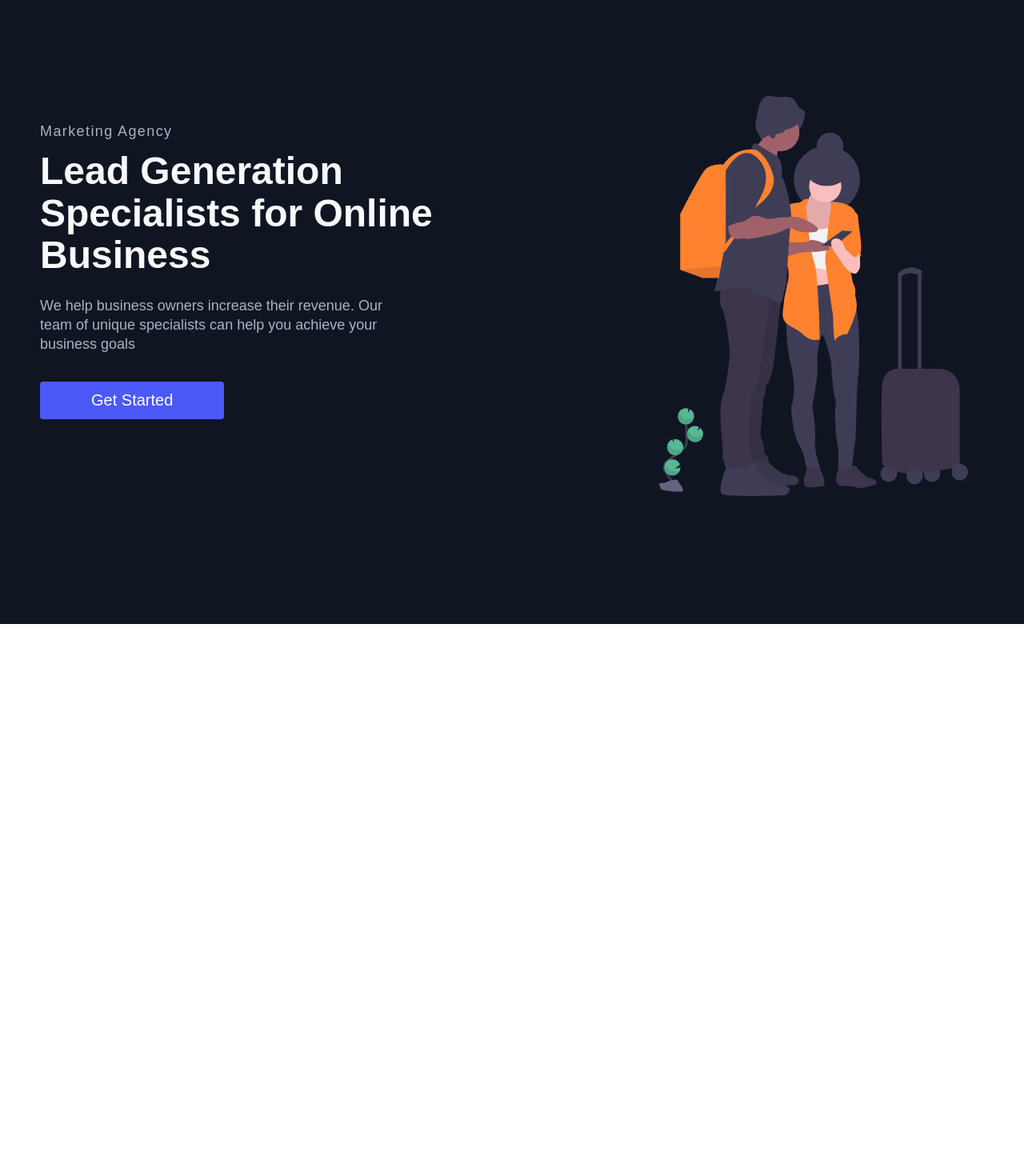
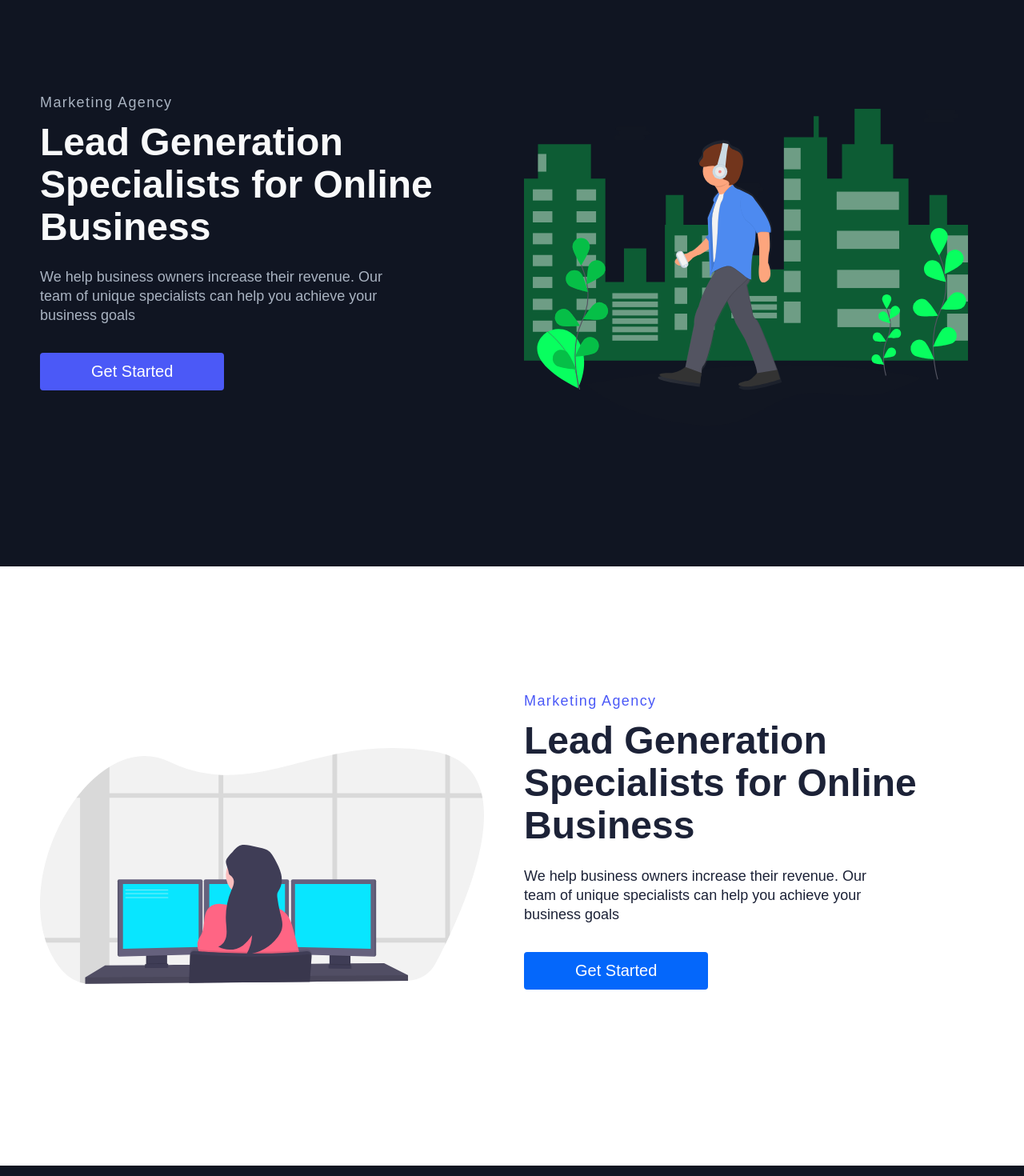
Before and after one commit to danifranklingr/MusicServicesPage, a React (Create React App) app: page / in a window 1280 px wide. Shown: the part 120-1590 px from the top of the page at 80% size. Before the commit the page ends 900 px from the top, so only its background shows below. Built offline with nearby package versions, Linux system fonts and the light colour scheme.

Commit message:
Home Con Varios InfoSection

```diff
--- a/src/App.js
+++ b/src/App.js
@@ -5,7 +5,7 @@ import GlobalStyle from "./globalStyles";
 import Home from "./pages/HomePage/Home";
 
 
-//				Minuto 1:28:00
+//				Minuto 1:33:00
 // https://www.youtube.com/watch?v=iP_HqoCuRI0&list=PLrai-is-V9ea3sRtdPI4VuRgG_QqOH4G9&index=15&t=1805s
 
 
--- a/src/components/InfoSection/InfoSection.elements.js
+++ b/src/components/InfoSection/InfoSection.elements.js
@@ -11,22 +11,22 @@ export const InfoRow = styled.div`	// Contenedor de un artículo.
 	margin: 0 -15px -15px -15px;
 	flex-wrap: wrap;
 	align-items: center;
-	flex-direction: ${({imgStart}) => (imgStart ? "row-reverse" : "row")};
-`;
+	flex-direction: ${({imgStart}) => (imgStart ? "row-reverse" : "row")};	// Esta prop determina si el
+`;															// section mostrará la imagen antes o después del texto.
 
 export const InfoColumn = styled.div`		// Columna dentro del contenedor InfoRow.
 	margin-bottom: 15px;
 	padding-right: 15px;
 	padding-left: 15px;
 	flex: 1;
-	max-width: 50%;
-	flex-basis: 50%;
+	max-width: 50%;		// Al tener la pantalla grande, cada una de las columnas (son dos) en InfoSection
+	flex-basis: 50%;		// ocupa un ancho máximo del 50% de su contenedor.
 
 	@media (max-width: 768px){
-		max-width: 100%;
-		flex-basis: 100%;
-		display: flex;
-		justify-content: center;
+		max-width: 100%;				// Al tener la pantalla pequeña, cada columna ocupa el total del ancho,
+		flex-basis: 100%;				// logrando así que el contenido se ubique una "columna" encima de la
+		display: flex;					// otra.
+		justify-content: center;	// Y centrado.
 	}
 `;
 
--- a/src/components/InfoSection/InfoSection.js
+++ b/src/components/InfoSection/InfoSection.js
@@ -3,7 +3,6 @@ import {Link} from "react-router-dom";
 import {Container, Button} from "../../globalStyles";
 import {InfoSec, InfoRow, InfoColumn, TextWrapper, TopLine,
 			Heading, Subtitle, ImgWrapper, Img } from "./InfoSection.elements";
-
 
 					// Plantilla para las secciones de información al centro de la página.
 function InfoSection({primary, lightBg, imgStart, lightTopLine, topLine, lightText,
--- a/src/pages/HomePage/Data.js
+++ b/src/pages/HomePage/Data.js
@@ -3,14 +3,65 @@ export const homeObjOne = {		// Se arma el objeto que se pasa como prop a la pla
 	primary: true,
 	imgStart: "",
 	lightTopLine: true,
+	lightTextDesc: true,
 	topLine: "Marketing Agency",
 	lightText: true,
 	headline: `Lead Generation Specialists for Online Business`,
+	description: `We help business owners increase their revenue. Our team of
+						unique specialists can help you achieve your business goals`,
+	buttonLabel: "Get Started",
+	img: require('../../images/WalkInTheCity.svg').default,
+	alt: "ImageDani",
+	start: "",
+}
+
+export const homeObjTwo = {		// Se arma el objeto que se pasa como prop a la plantilla InfoSection.
+	lightBg: true,
+	primary: false,
+	imgStart: "start",
+	lightTopLine: false,
+	lightTextDesc: false,
+	topLine: "Marketing Agency",
+	lightText: false,
+	headline: `Lead Generation Specialists for Online Business`,
+	description: `We help business owners increase their revenue. Our team of
+						unique specialists can help you achieve your business goals`,
+	buttonLabel: "Get Started",
+	img: require('../../images/ProgrammerScreens.svg').default,
+	alt: "ImageDani",
+	start: "true",
+}
+
+export const homeObjThree = {		// Se arma el objeto que se pasa como prop a la plantilla InfoSection.
+	lightBg: false,
+	primary: true,
+	imgStart: "",
+	lightTopLine: true,
 	lightTextDesc: true,
+	topLine: "Marketing Agency",
+	lightText: true,
+	headline: `Lead Generation Specialists for Online Business`,
+	description: `We help business owners increase their revenue. Our team of
+						unique specialists can help you achieve your business goals`,
+	buttonLabel: "Get Started",
+	img: require('../../images/TeacherDesk.svg').default,
+	alt: "ImageDani",
+	start: "",
+}
+
+export const homeObjFour = {		// Se arma el objeto que se pasa como prop a la plantilla InfoSection.
+	lightBg: false,
+	primary: true,
+	imgStart: "start",
+	lightTopLine: true,
+	lightTextDesc: true,
+	topLine: "Marketing Agency",
+	lightText: true,
+	headline: `Lead Generation Specialists for Online Business`,
 	description: `We help business owners increase their revenue. Our team of
 						unique specialists can help you achieve your business goals`,
 	buttonLabel: "Get Started",
 	img: require('../../images/Travelers.svg').default,
 	alt: "ImageDani",
-	start: "",
+	start: "true",
 }
--- a/src/pages/HomePage/Home.js
+++ b/src/pages/HomePage/Home.js
@@ -1,10 +1,15 @@
 import React from 'react';
 import { InfoSection } from '../../components';
-import {homeObjOne} from "./Data";
+import {homeObjOne, homeObjTwo, homeObjThree, homeObjFour} from "./Data";
 
 const Home = () => {		// Este componente se inyecta para la ruta raíz "/"
 	return (
-		<InfoSection {...homeObjOne}/>	// InfoSection es un Componente reutilizable. Es como una plantilla.
+		<>
+			<InfoSection {...homeObjOne}/>
+			<InfoSection {...homeObjTwo}/>
+			<InfoSection {...homeObjThree}/>
+			<InfoSection {...homeObjFour}/>
+		</>										// InfoSection es un Componente reutilizable. Es como una plantilla.
 	)												// Como prop se le pasa la copia de un objeto.
 }			// En dicho objeto están todos los atributos (props individuales) para toda la plantilla.
 
```
Also changed, not shown: 1 other file (tests, documents, lock files or other folders).
